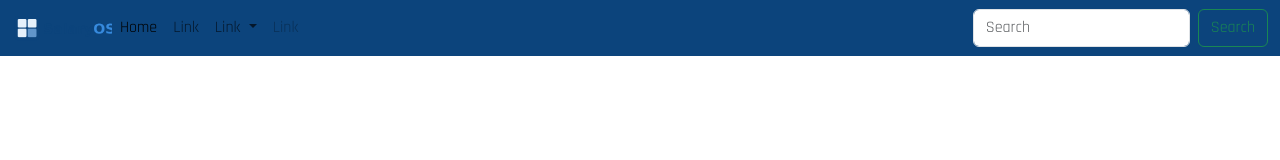
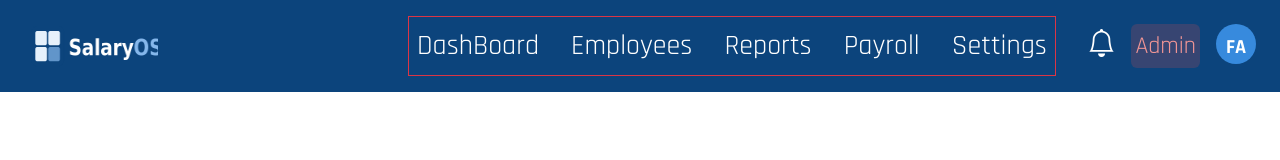
Before and after one commit to FatmaEmadGhozia/Salary-App, a plain HTML site: page index.html in a window 1280 px wide. Drawn offline with nearby package versions, Linux system fonts and the light colour scheme.

Commit message:
index styling changes

```diff
--- a/index.html
+++ b/index.html
@@ -7,18 +7,39 @@
     <title>Salary App</title>
     <link href="https://cdn.jsdelivr.net/npm/bootstrap@5.3.8/dist/css/bootstrap.min.css" rel="stylesheet"
         integrity="sha384-sRIl4kxILFvY47J16cr9ZwB07vP4J8+LH7qKQnuqkuIAvNWLzeN8tE5YBujZqJLB" crossorigin="anonymous">
+    <link href="https://cdn.jsdelivr.net/npm/bootstrap-icons@1.11.3/font/bootstrap-icons.css" rel="stylesheet">
     <link rel="stylesheet" href="./css/style.css">
+    <link rel="shortcut icon" href="./images/salaryos-logo.png" type="image/x-icon">
     <style>
         :root {
             --primaryColor: #0C447C;
             --secondaryColor: #378ADD;
         }
+
         .contain img {
-            width: 100px;
-            height: 30px;
+            width: 150px;
+            height: 50px;
+            padding-left: 20px;
         }
+
         .navbar {
             background-color: var(--primaryColor);
+        }
+
+        .list ul {
+            margin-left: 250px;
+        }
+
+        .profile {
+            background-color: var(--secondaryColor);
+            width: 40px;
+            height: 40px;
+            text-align: center;
+        }
+
+        .role {
+            color: #F09595;
+            background: rgba(226, 75, 74, 0.2);
         }
     </style>
 </head>
@@ -26,43 +47,46 @@
 <body>
 
     <nav class="navbar navbar-expand-lg ">
-        <div class=" contain container-fluid">
+        <div class=" contain container-fluid p-2">
             <!-- <a class="navbar-brand" href="#">Navbar scroll</a> -->
-            <img src="./images/salaryos-logo.png" alt="" >
+            <img src="./images/salaryos-logo (1).png" alt="" class="">
             <button class="navbar-toggler" type="button" data-bs-toggle="collapse" data-bs-target="#navbarScroll"
                 aria-controls="navbarScroll" aria-expanded="false" aria-label="Toggle navigation">
                 <span class="navbar-toggler-icon"></span>
             </button>
-            <div class="collapse navbar-collapse" id="navbarScroll">
-                <ul class="navbar-nav me-auto my-2 my-lg-0 navbar-nav-scroll" style="--bs-scroll-height: 100px;">
+            <div class=" list collapse navbar-collapse" id="navbarScroll">
+                <ul class="navbar-nav me-auto my-2 my-lg-0 navbar-nav-scroll border border-danger gap-3"
+                    style="--bs-scroll-height: 100px;">
                     <li class="nav-item">
-                        <a class="nav-link active" aria-current="page" href="#">Home</a>
+                        <a class="nav-link active text-white fs-3" aria-current="page" href="#">DashBoard</a>
                     </li>
                     <li class="nav-item">
-                        <a class="nav-link" href="#">Link</a>
+                        <a class="nav-link text-white fs-3" href="#">Employees</a>
                     </li>
                     <li class="nav-item dropdown">
-                        <a class="nav-link dropdown-toggle" href="#" role="button" data-bs-toggle="dropdown"
-                            aria-expanded="false">
-                            Link
-                        </a>
-                        <ul class="dropdown-menu">
-                            <li><a class="dropdown-item" href="#">Action</a></li>
-                            <li><a class="dropdown-item" href="#">Another action</a></li>
-                            <li>
-                                <hr class="dropdown-divider">
-                            </li>
-                            <li><a class="dropdown-item" href="#">Something else here</a></li>
-                        </ul>
+                        <a class="nav-link active text-white fs-3" aria-current="page" href="#">Reports</a>
+
+
+                    </li>
+                    <li class="nav-item dropdown">
+                        <a class="nav-link active text-white fs-3" aria-current="page" href="#">Payroll</a>
+
+
                     </li>
                     <li class="nav-item">
-                        <a class="nav-link disabled" aria-disabled="true">Link</a>
+                        <a class="nav-link disabled text-white fs-3" aria-disabled="true">Settings</a>
                     </li>
                 </ul>
-                <form class="d-flex" role="search">
+                <!-- <form class="d-flex" role="search">
                     <input class="form-control me-2" type="search" placeholder="Search" aria-label="Search" />
                     <button class="btn btn-outline-success" type="submit">Search</button>
-                </form>
+                </form> -->
+                <div class="d-flex justify-content-center gap-3 me-3">
+                    <i class="bi bi-bell fs-3 text-white"></i>
+                    <div class=" role  rounded p-1  d-inline-block fs-4">Admin</div>
+                    <div class="profile text-white p-2 fs-5 fw-bold rounded-circle d-inline-block">FA</div>
+
+                </div>
             </div>
         </div>
     </nav>
```
